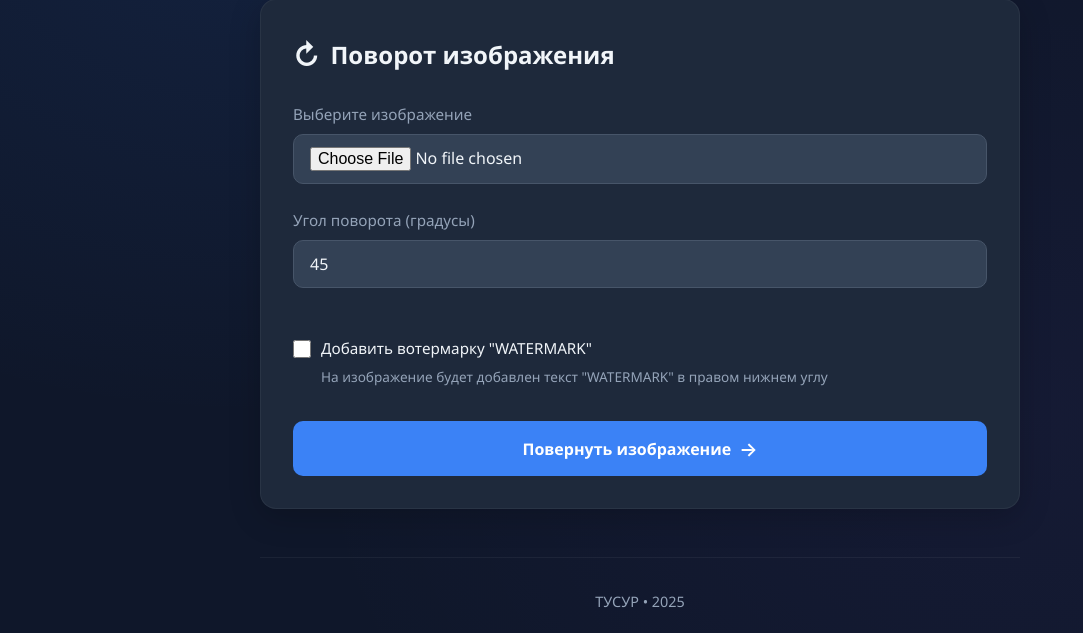
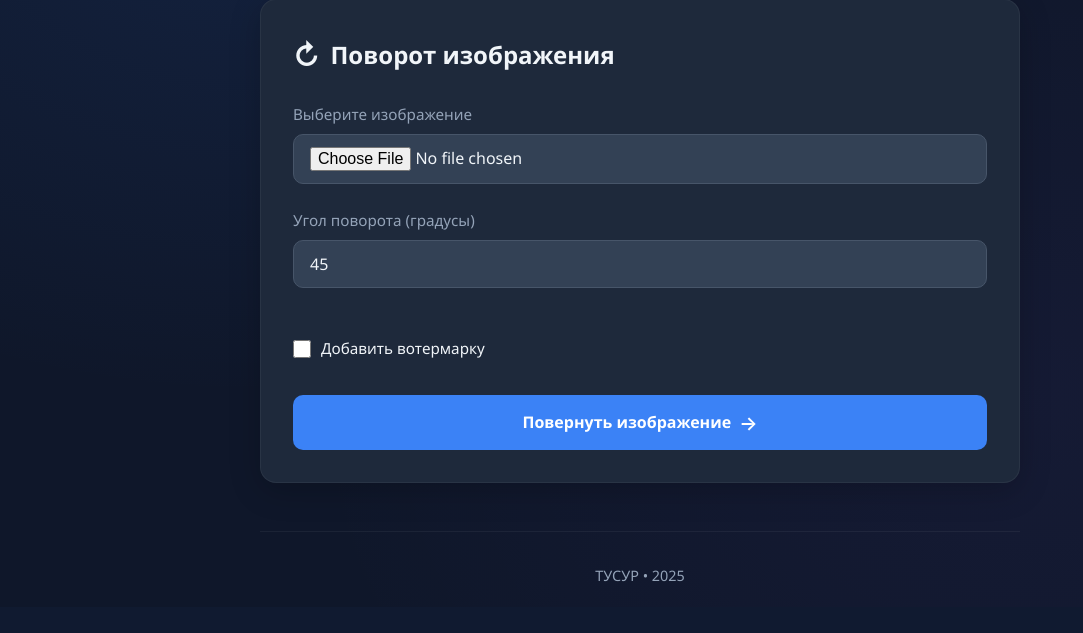
Before and after one commit to p4donok/laba3, a Flask app: page / in a window 1280 px wide. Shown: the part 413-1046 px from the top of the page, without its empty margins (0-1083 px from the left). After the commit the page ends 995 px from the top, so only its background shows below. Run offline with Flask 3, Linux system fonts and the light colour scheme; some libraries are stand-ins or nearby versions.

Commit message:
Update index.html

```diff
--- a/lab3/templates/index.html
+++ b/lab3/templates/index.html
@@ -313,12 +313,9 @@
                id="watermark"
                style="width: 18px; height: 18px; cursor: pointer;">
         <label for="watermark" style="margin: 0; color: var(--text); cursor: pointer;">
-            Добавить вотермарку "WATERMARK"
+            Добавить вотермарку
         </label>
     </div>
-                <p style="color: var(--text-muted); font-size: 0.85rem; margin-top: 5px; margin-left: 28px;">
-                На изображение будет добавлен текст "WATERMARK" в правом нижнем углу
-                </p>
 </div>
                 <!-- Кнопка отправки -->
                 <button type="submit" class="btn">
```
Lines whose indentation alone changed are shown as unchanged.
